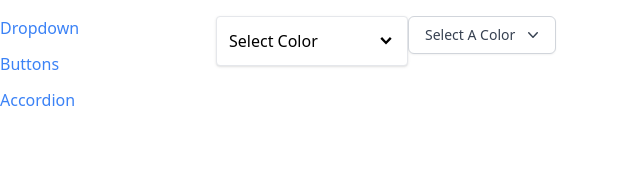
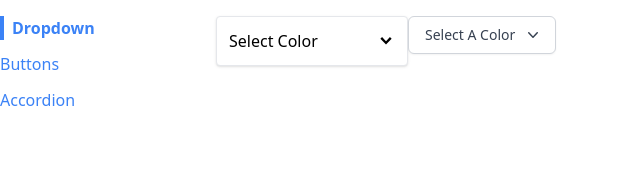
Before and after one commit to Dmitry1007/common-ui-components, a React (Create React App) app: page / in a window 1280 px wide. Shown: the top 174 px of the page, without its empty margins (0-640 px from the left). Built offline with nearby package versions, Linux system fonts and the light colour scheme.

Commit message:
Current page nav link should be active, which in this case is bold and has a border on the left

```diff
--- a/src/components/Link.js
+++ b/src/components/Link.js
@@ -1,10 +1,14 @@
 import classNames from "classnames";
 import useNavigation from "../hooks/use-navigation";
 
-function Link({ to, children, className }) {
-  const { navigate } = useNavigation();
+function Link({ to, children, className, activeClassName }) {
+  const { navigate, currentPath } = useNavigation();
 
-  const classes = classNames("text-blue-500", className);
+  const classes = classNames(
+    "text-blue-500",
+    className,
+    currentPath === to && activeClassName
+  );
 
   const handleClick = (event) => {
     if (event.metaKey || event.ctrlKey) {
--- a/src/components/Sidebar.js
+++ b/src/components/Sidebar.js
@@ -9,14 +9,19 @@ function SideBar() {
 
   const renderedLinks = links.map((link) => {
     return (
-      <Link className="mb-3" key={link.label} to={link.path}>
+      <Link
+        className="mb-3"
+        key={link.label}
+        to={link.path}
+        activeClassName="font-bold border-l-4 border-blue-500 pl-2"
+      >
         {link.label}
       </Link>
     );
   });
 
   return (
-    <div className="sticky top-0 overflow-y-scroll flex flex-col">
+    <div className="sticky top-0 overflow-y-scroll flex flex-col items-start">
       {renderedLinks}
     </div>
   );
```
